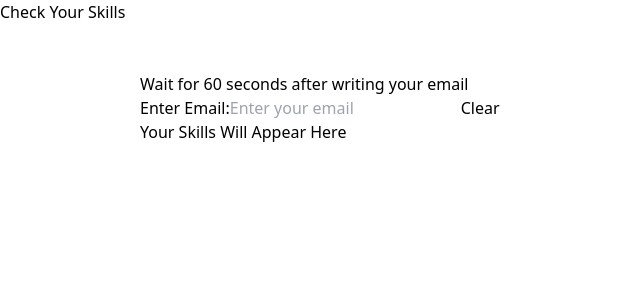
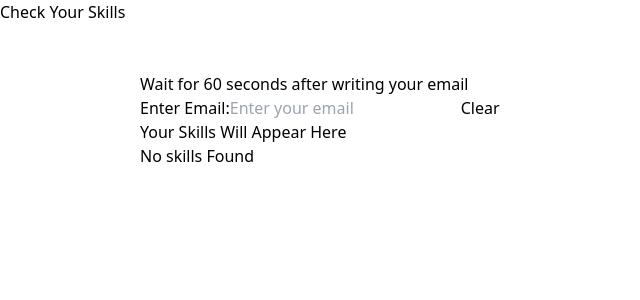
Before and after one commit to Jainprashuk/CertificateHub_Ocr_Frontend, a React (Vite) app: page / in a window 1280 px wide. Shown: the top 300 px of the page, without its empty margins (0-640 px from the left). Built offline with nearby package versions, Linux system fonts and the light colour scheme.

Commit message:
Update App.jsx
updated if email has no skills

```diff
--- a/src/App.jsx
+++ b/src/App.jsx
@@ -68,6 +68,9 @@ function App() {
             {item}
           </li>
         ))}
+        {
+  data.length === 0 ? <p>No skills Found</p> : null
+}
       </div>
     </ul>
   </div>
```
